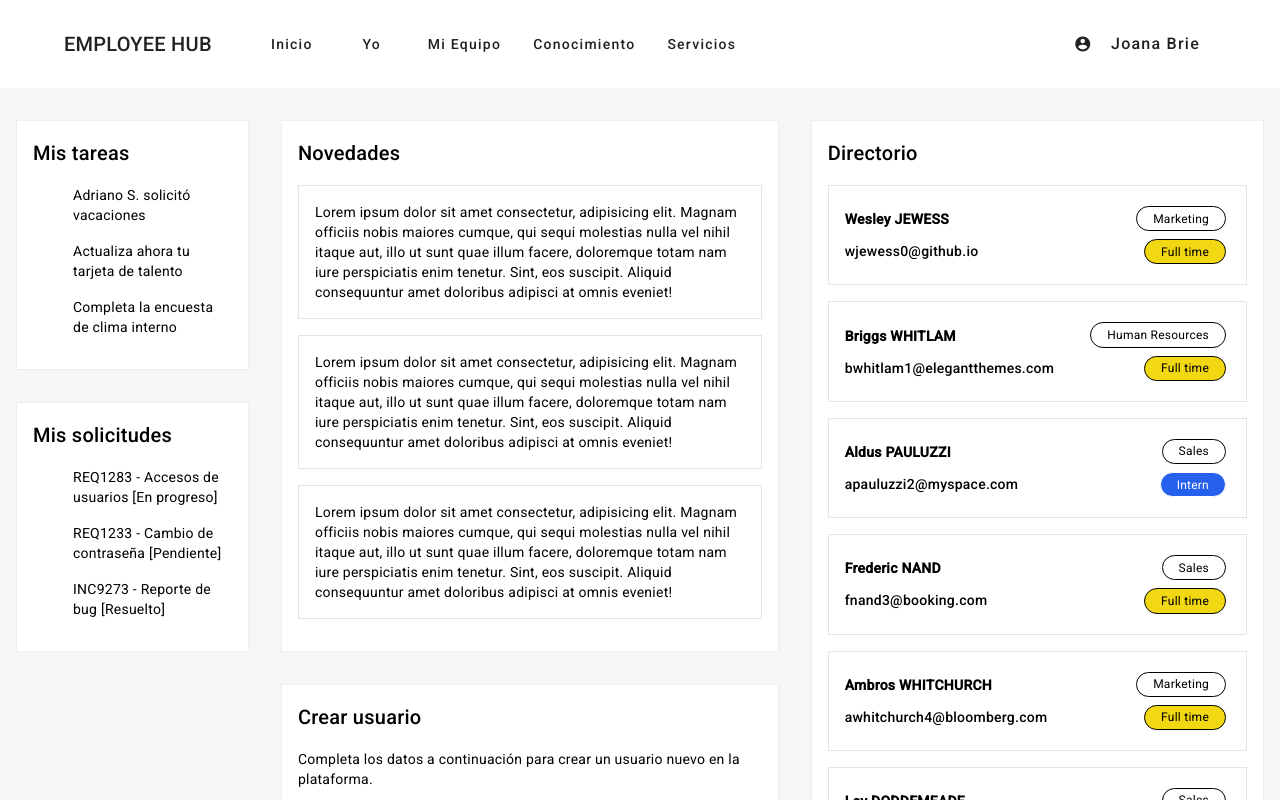
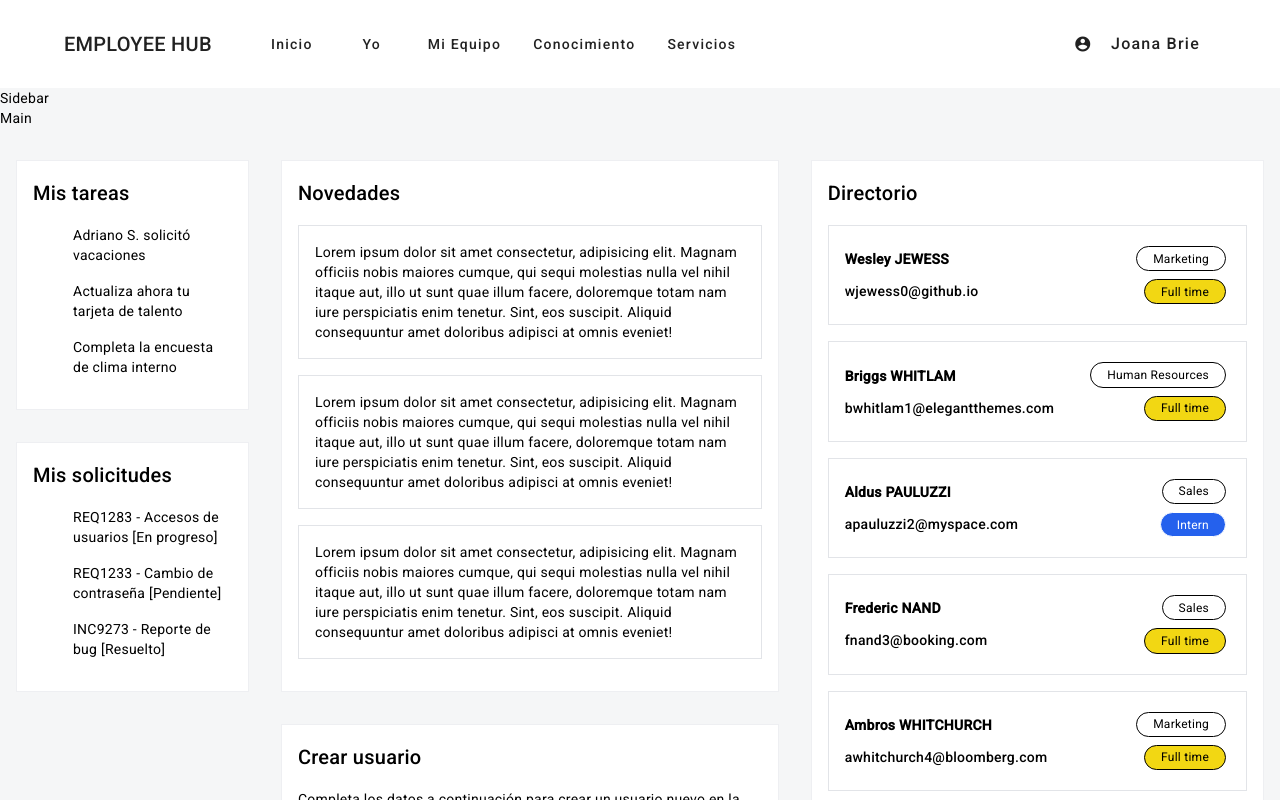
Before and after one commit to gonzaloalonsofiks/angular-coderhouse, an Angular app: page / in a window 1280 px wide. Shown: the top 800 px of the page. Built offline with nearby package versions, Linux system fonts and the light colour scheme.

Commit message:
Add interfaces to dashboard

```diff
--- a/src/app/dashboard/dashboard.component.html
+++ b/src/app/dashboard/dashboard.component.html
@@ -6,7 +6,7 @@
         <a
           mat-button
           color="basic"
-          *ngFor="let item of nav_menu"
+          *ngFor="let item of menuLinks"
           href="{{ item.url }}"
         >
           {{ item.name }}
@@ -22,3 +22,11 @@
     </div>
   </mat-toolbar>
 </nav>
+
+<!-- Main Content Grid -->
+<div class="container-xxl">
+  <div class="row">
+    <div class="col-4">Sidebar</div>
+    <div class="col-8">Main</div>
+  </div>
+</div>
--- a/src/app/dashboard/dashboard.component.ts
+++ b/src/app/dashboard/dashboard.component.ts
@@ -2,6 +2,7 @@ import { Component } from '@angular/core';
 import { MatIconModule } from '@angular/material/icon';
 import { MatButtonModule } from '@angular/material/button';
 import { MatToolbarModule } from '@angular/material/toolbar';
+import { NavMenuLink } from '../interfaces';
 
 @Component({
   selector: 'app-dashboard',
@@ -9,11 +10,11 @@ import { MatToolbarModule } from '@angular/material/toolbar';
   styleUrls: ['./dashboard.component.scss'],
 })
 export class DashboardComponent {
-  nav_menu = [
+  menuLinks: NavMenuLink[] = [
     { name: 'Inicio', url: '/' },
     { name: 'Yo', url: '/me' },
-    { name: 'Mi Equipo', url: 'team' },
-    { name: 'Conocimiento', url: 'knowledge' },
-    { name: 'Servicios', url: 'services' },
+    { name: 'Mi Equipo', url: '/team' },
+    { name: 'Conocimiento', url: '/knowledge' },
+    { name: 'Servicios', url: '/services' },
   ];
 }
```
Also changed, not shown: src/app/interfaces/index.ts (+7 -0 lines).
